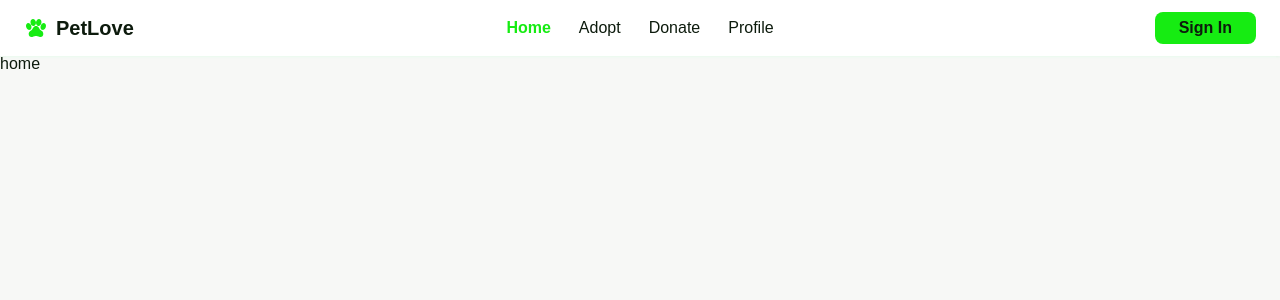
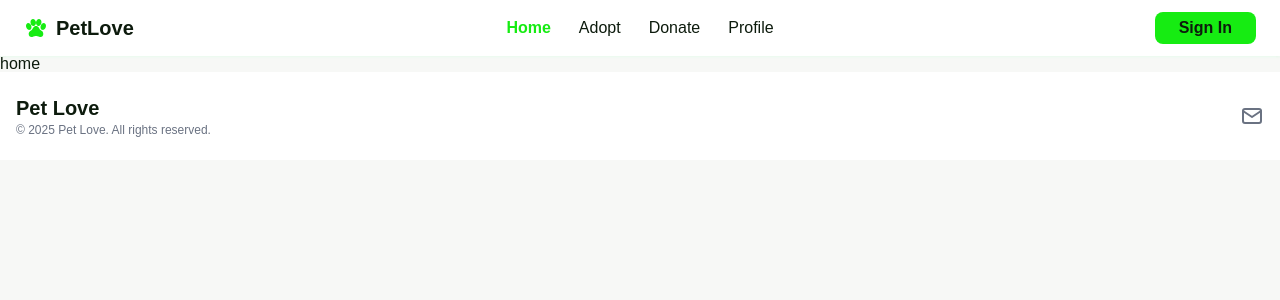
Before and after one commit to RomanMaydana/pet-love, a React (Vite) app: page / in a window 1280 px wide. Shown: the top 300 px of the page. Built offline with nearby package versions, Linux system fonts and the light colour scheme.

Commit message:
Adding Footer

```diff
--- a/src/App.tsx
+++ b/src/App.tsx
@@ -4,6 +4,7 @@ import './App.css'
 import HomePage from '@/pages/Home'
 import AdoptPage from '@/pages/Adopt'
 import NotFoundPage from '@/pages/404'
+import { Footer } from '@/components/footer'
 function App () {
 
   return (
@@ -14,6 +15,7 @@ function App () {
         <Route path="/adopt" element={<AdoptPage />} />
         <Route path='*' element={<NotFoundPage />}/>
       </Routes>
+      <Footer />
     </div >
   )
 }
--- a/src/components/Header.tsx
+++ b/src/components/Header.tsx
@@ -29,7 +29,7 @@ export const Header = () => {
       <h2 className="flex-1 flex items-center gap-2 text-xl font-bold"><PetLeg className="w-6 h-6 text-green-pet"/>PetLove</h2>
       <nav className="flex gap-3">
         {navItems.map((item) => (
-          <NavLink key={item.label} aria-label={item.label} to={item.href} className={({ isActive }) => `text-normal py-2 px-2 rounded-lg hover:scale-110 hover:bg-green-pet/10 transition-all ${isActive ? ' text-green-pet font-bold pointer-events-none' : ''}`}>
+          <NavLink key={item.label} aria-label={item.label} to={item.href} className={({ isActive }) => `text-normal py-2 px-2 rounded-lg hover:scale-110 hover:bg-green-pet/10 transition-all ${isActive ? ' text-green-pet font-semibold pointer-events-none' : ''}`}>
             {item.title}
           </NavLink>
         ))}
--- /dev/null
+++ b/src/components/footer.tsx
@@ -0,0 +1,19 @@
+import { Mail } from '@/icons/Mail'
+
+export function Footer () {
+  return (
+    <footer className='bg-white'>
+      <section className=' max-w-7xl mx-auto p-4 flex items-center justify-between'>
+        <div>
+          <h2 className='text-xl font-bold'>Pet Love</h2>
+          <p className='text-gray-500 text-xs'>© 2025 Pet Love. All rights reserved.</p>
+        </div>
+        <div>
+          <a className='cursor-pointer rounded-lg p-2 hover:bg-gray-100 transition-all duration-300' aria-label='Mail' title='Mail' href='mailto:petlove@gmail.com'>
+            <Mail className='text-gray-500 w-6 h-6'/>
+          </a>
+        </div>
+      </section>
+    </footer>
+  )
+}
--- /dev/null
+++ b/src/icons/Mail.tsx
@@ -0,0 +1,5 @@
+export const Mail = ({ className }: {className?: string}) => {
+  return (
+    <svg xmlns="http://www.w3.org/2000/svg" width="24" height="24" fill="none" stroke="currentColor" stroke-linecap="round" stroke-linejoin="round" stroke-width="2" viewBox="0 0 24 24" className={className}><path stroke="none" d="M0 0h24v24H0z"/><path d="M3 7a2 2 0 0 1 2-2h14a2 2 0 0 1 2 2v10a2 2 0 0 1-2 2H5a2 2 0 0 1-2-2z"/><path d="m3 7 9 6 9-6"/></svg>
+  )
+}
--- a/src/pages/404.tsx
+++ b/src/pages/404.tsx
@@ -3,7 +3,7 @@ import { Home as HomeIcon } from '@/icons/Home'
 import { SearchIcon } from '@/icons/SearchIcon'
 export default function NotFoundPage () {
   return (
-    <main>
+    <main className='min-h-[calc(100vh-146px)] h-full'>
       <section className='py-10 flex flex-col items-center max-w-2xl  mx-auto'>
         <h1 className="text-3xl font-bold text-green-pet px-3 py-1 rounded-lg border border-gray-100 shadow-sm shadow-gray-200 rotate-12 translate-y-0.5 bg-white">404</h1>
         <h1 className="text-3xl font-bold leading-none">Wow! We have lost</h1>
```
